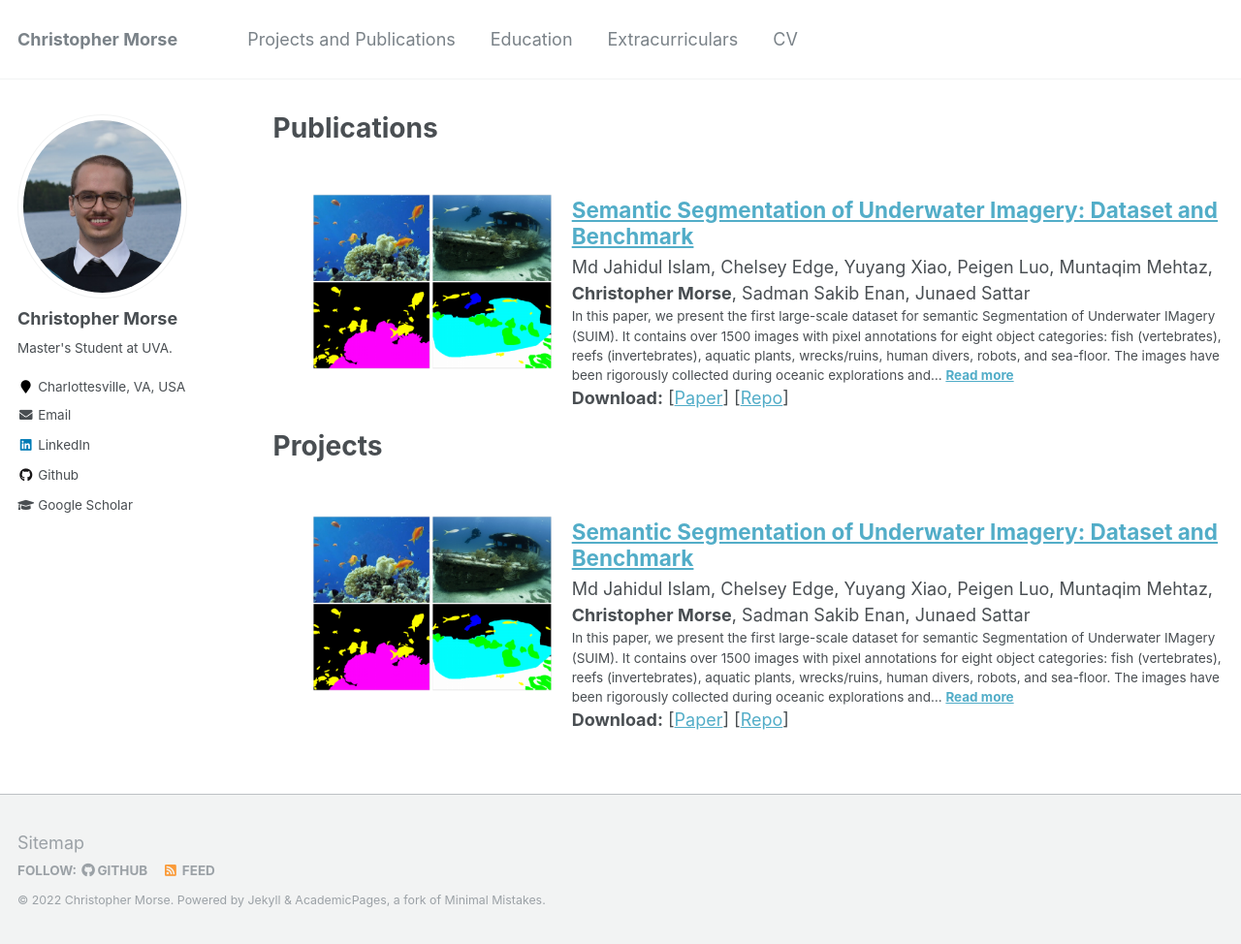
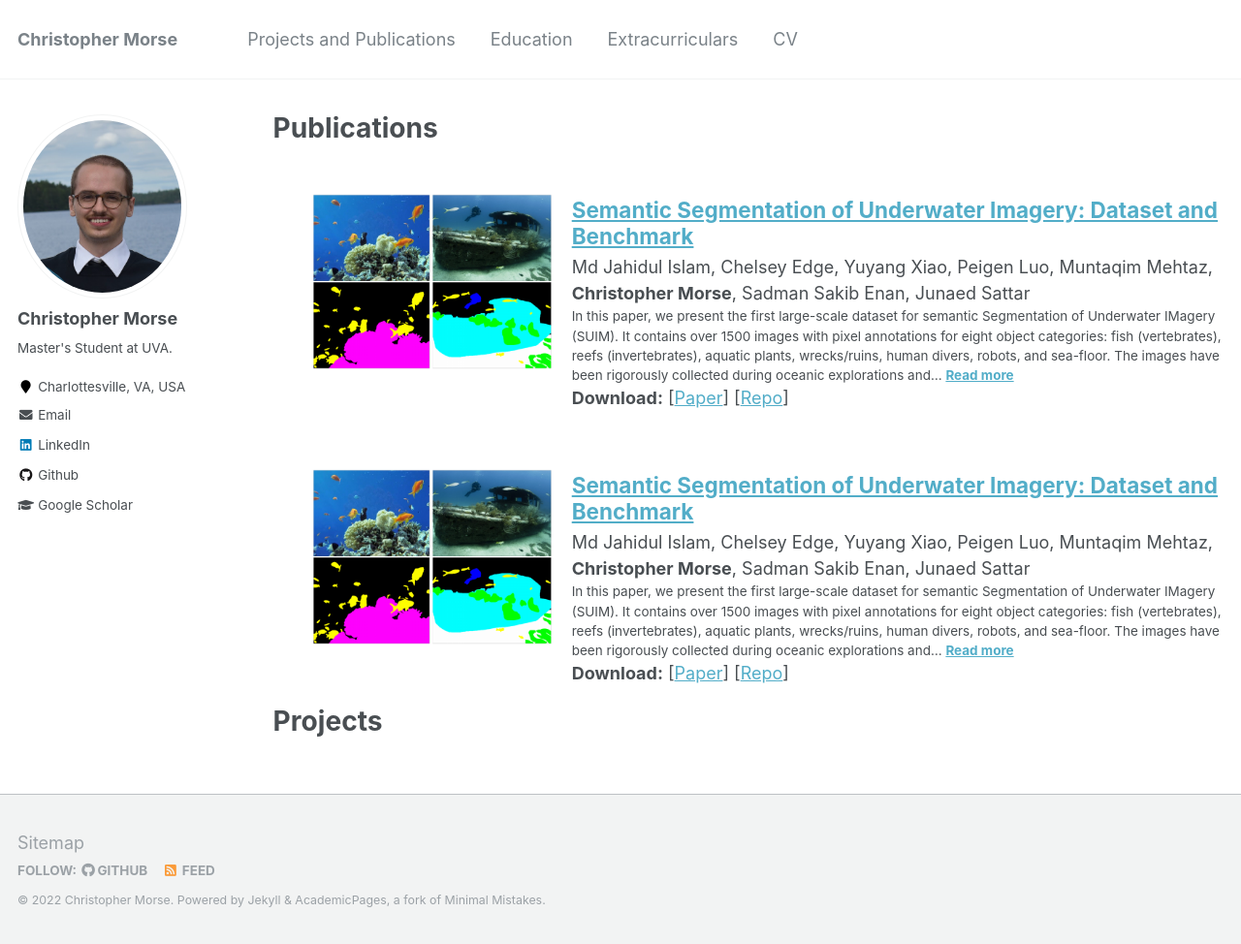
Before and after one commit to christheissmorse/christheissmorse.github.io, a Jekyll site: the page built from _pages/publications.md, in a window 1280 px wide and 974 px high. Shown: the whole window at 97% size. Built offline with Jekyll 4.4.1, drawn with Linux system fonts in a browser that asks for light colours; a file with an impossible date is left out.

```diff
--- a/_pages/publications.md
+++ b/_pages/publications.md
@@ -11,9 +11,8 @@ author_profile: true
   {% include archive-single.html %}
 {% endfor %}
 
-
-# Projects
-
 {% for post in site.publications reversed %}
   {% include archive-single.html %}
 {% endfor %}
+
+# Projects
```
